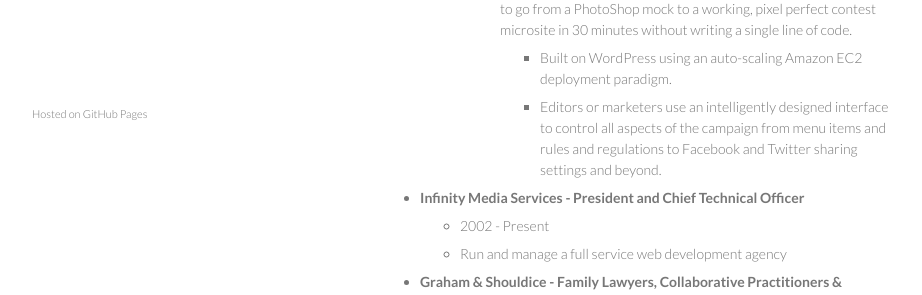
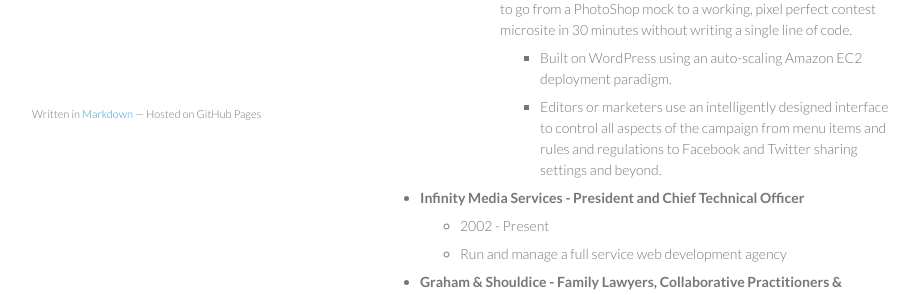
Before and after one commit to kgibs/Arron-Gibson-Resume, a Jekyll site: the page built from index.md, in a window 1280 px wide. Shown: the part 707-1002 px from the top of the page, without its empty margins (178-1100 px from the left). Built offline with Jekyll 4.4.1, drawn with Linux system fonts in a browser that asks for light colours.

Commit message:
Footer Update

```diff
--- a/_includes/footer.html
+++ b/_includes/footer.html
@@ -1,6 +1,6 @@
       </section>
       <footer>
-        <p><small>Hosted on GitHub Pages </small></p>
+        <p><small>Written in <a href="http://en.wikipedia.org/wiki/Markdown">Markdown</a> &mdash; Hosted on GitHub Pages </small></p>
       </footer>
     </div>
     <script src="//ajax.googleapis.com/ajax/libs/jquery/1/jquery.min.js"></script>
```
